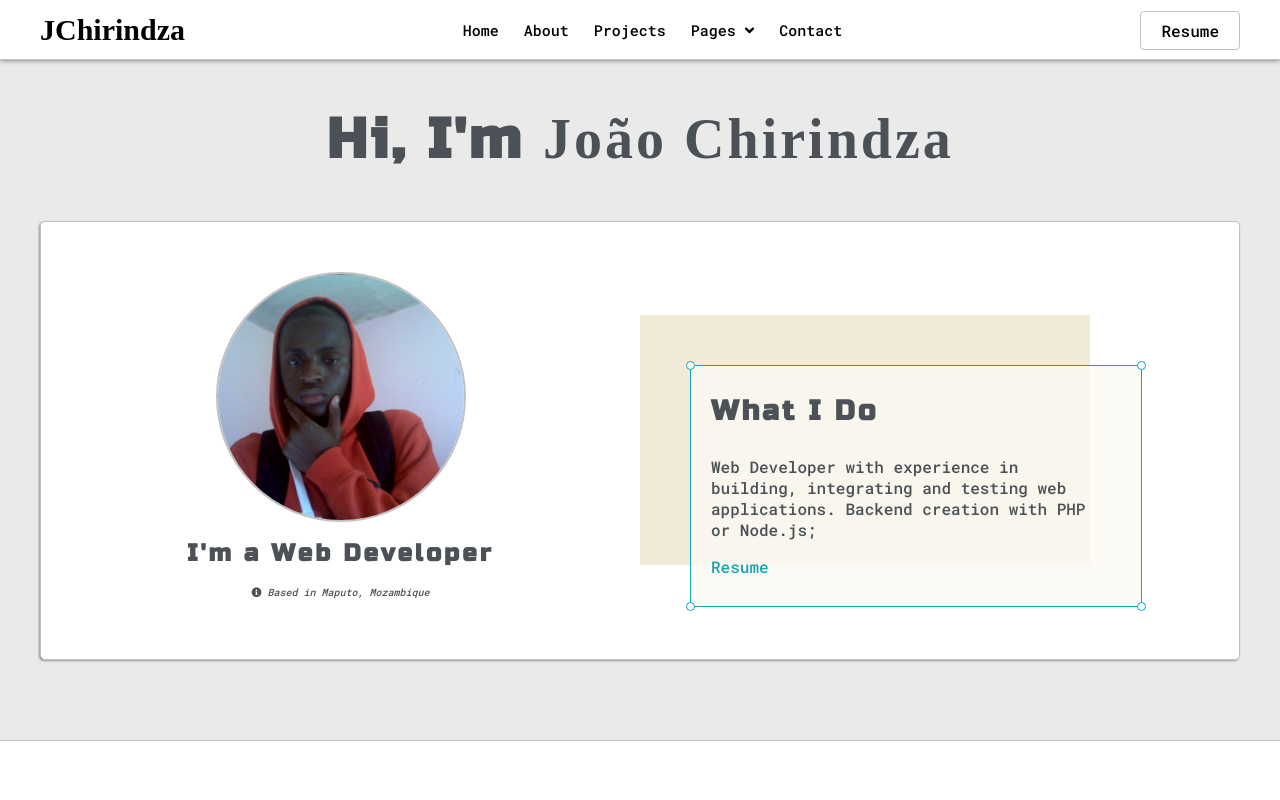
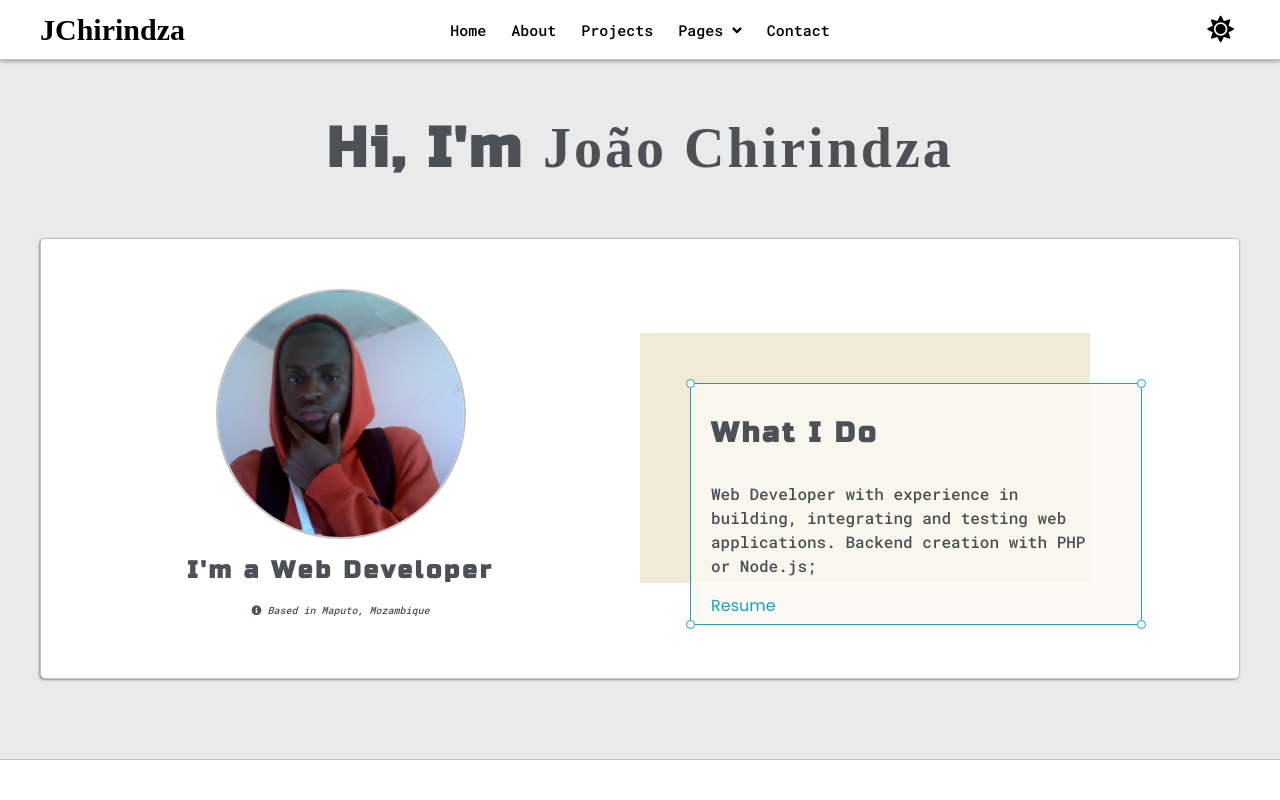
Before and after one commit to JChirindza/Web_portfolio_nextjs_v2, a Next.js app: page /home in a window 1280 px wide. Shown: the top 800 px of the page. Built offline with nearby package versions, Linux system fonts and the light colour scheme.

Commit message:
Remove resume button | Add Theme Switcher Button

```diff
--- a/components/Nav.js
+++ b/components/Nav.js
@@ -1,5 +1,6 @@
 import Link from "next/link";
 import { useEffect } from "react";
+import ThemeSwitcher from "./ThemeSwitcher";
 
 const Nav = (props) => {
     useEffect(() => {
@@ -160,21 +161,22 @@ const Nav = (props) => {
                                             <a>Contact</a>
                                         </Link>
                                     </li>
+
+                                    <li>
+                                        <span className="theme-item-mobile">
+                                            <ThemeSwitcher></ThemeSwitcher>
+                                        </span>
+                                    </li>
                                 </ul>
                             </nav>
                         </div>
                         <div className="header-item item-right">
-                            <a
-                                target="_blank"
-                                rel="noreferrer"
-                                href="/resume.pdf"
-                                className="resume-btn"
-                            >
-                                Resume
-                            </a>
-
                             <div className="mobile-menu-trigger">
                                 <span></span>
+                            </div>
+
+                            <div className="theme-item">
+                                <ThemeSwitcher></ThemeSwitcher>
                             </div>
                         </div>
                     </div>
@@ -185,18 +187,6 @@ const Nav = (props) => {
             <style jsx>
                 {`
                     @import url("https://fonts.googleapis.com/css2?family=Poppins:wght@400;500;600;700&display=swap");
-
-                    .header .resume-btn {
-                        color: var(--mainText);
-                        background-color: initial;
-                        border: 1px solid var(--borderColor);
-                        border-radius: 4px;
-                        padding: 8px 20px;
-                    }
-
-                    .header .resume-btn:hover {
-                        background-color: var(--mainColor);
-                    }
 
                     body {
                         line-height: 1.5;
@@ -448,10 +438,6 @@ const Nav = (props) => {
                             padding: 7px 20px;
                         }
 
-                        .header .resume-btn {
-                            visibility: hidden;
-                        }
-
                         .header .item-center {
                             order: 3;
                             flex: 0 0 100%;
@@ -700,6 +686,27 @@ const Nav = (props) => {
                             opacity: 1;
                         }
                     }
+
+                    /* Theme Switchers */
+                    .theme-item-mobile {
+                        display: none;
+                    }
+
+                    /*responsive*/
+                    @media (max-width: 991px) {
+                        .theme-item {
+                            display: none;
+                        }
+                        .theme-item-mobile {
+                            display: block;
+                        }
+
+                        .theme-item-mobile {
+                            display: flex;
+                            justify-content: center;
+                            padding: 40px 0;
+                        }
+                    }
                 `}
             </style>
         </>
```
